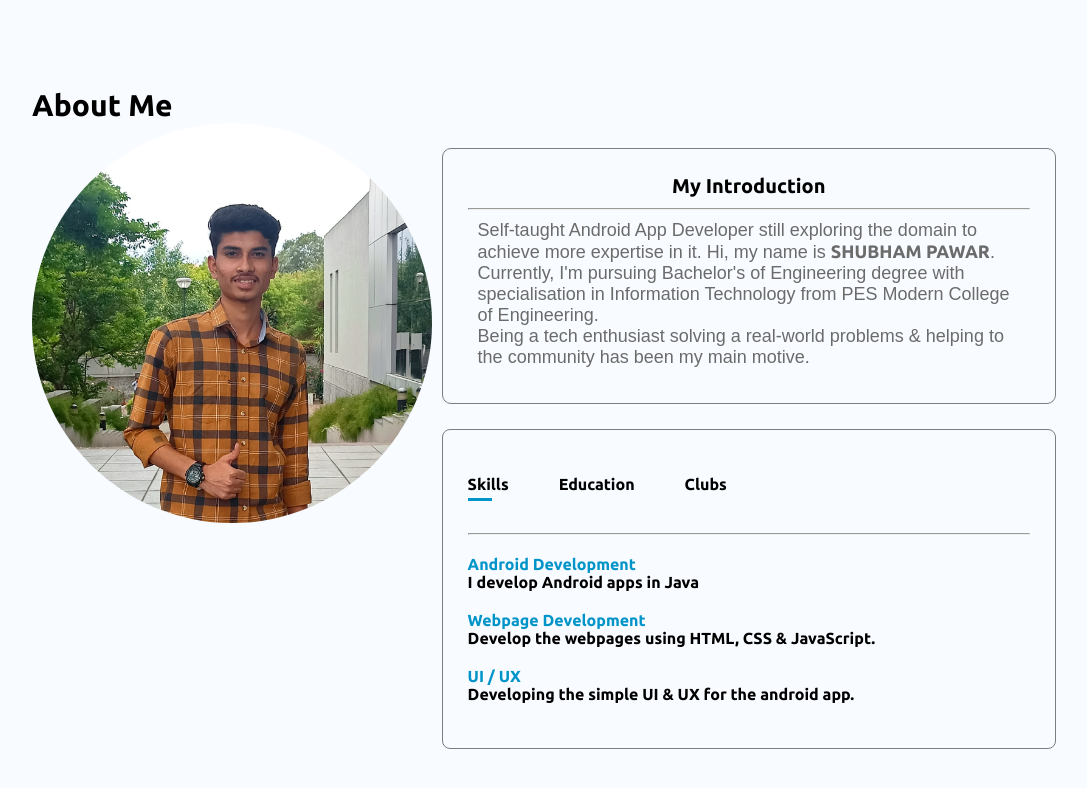
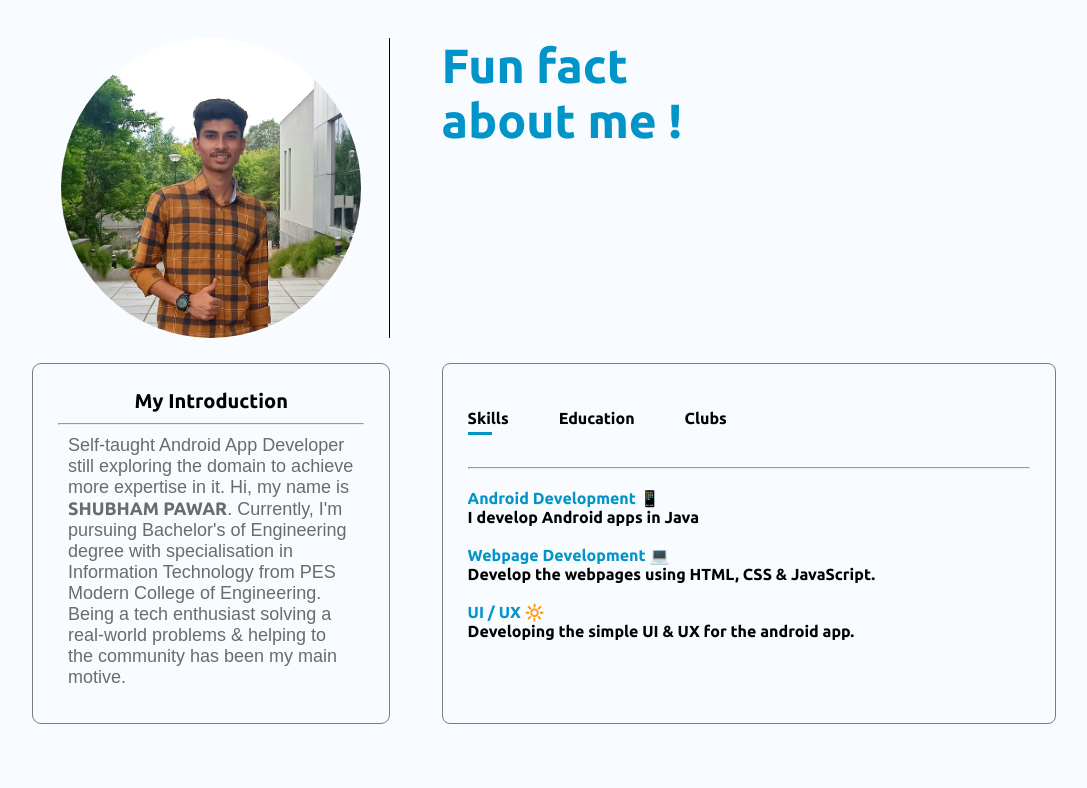
Before and after one commit to Shubham5250/portfolio-shubham-pawar, a plain HTML site: page index.html in a window 1280 px wide. Shown: the part 802-1590 px from the top of the page, without its empty margins (96-1183 px from the left). After the commit the page ends 1566 px from the top, so only its background shows below. Drawn offline with nearby package versions, Linux system fonts and the light colour scheme; no server answers.

Commit message:
about section edited

```diff
--- a/index.html
+++ b/index.html
@@ -107,13 +107,20 @@
 
     <div id="about">
       <div class="container">
-        <h1 class="sub-title">About Me</h1>
+        <!-- <h1 class="sub-title">About Me</h1> -->
         <div class="row">
           <!-- my photo here -->
+          <div class="about-col-2">
+            <div class="about-col-1">
+              <img src="images/20220920_230650.jpg" alt="" />
+            </div>
+            <div class="heading">
+              <span
+                ><h1>Fun fact <br />about me !</h1></span
+              >
+            </div>
+          </div>
 
-          <div class="about-col-1">
-            <img src="images/20220920_230650.jpg" alt="" />
-          </div>
           <!-- about me here -->
 
           <div class="about-col-2">
@@ -145,46 +152,46 @@
               <div class="tab-contents active-tab" id="skills">
                 <ul>
                   <li>
-                    <span>Android Development</span><br />I develop Android apps
-                    in Java
+                    <span>Android Development 📱</span><br />I develop Android
+                    apps in Java
                   </li>
                   <li>
-                    <span>Webpage Development</span><br />Develop the webpages
-                    using HTML, CSS & JavaScript.
+                    <span>Webpage Development 💻</span><br />Develop the
+                    webpages using HTML, CSS & JavaScript.
                   </li>
                   <li>
-                    <span>UI / UX</span><br />Developing the simple UI & UX for
-                    the android app.
+                    <span>UI / UX 🔆</span><br />Developing the simple UI & UX
+                    for the android app.
                   </li>
                 </ul>
               </div>
               <div class="tab-contents" id="education">
                 <ul>
                   <li>
-                    <span>PES Modern College of Engineering</span><br />B.E
+                    <span>PES Modern College of Engineering 🏫</span><br />B.E
                     (2021 - present), 8.9 GPA 1st year
                   </li>
                   <li>
-                    <span>Urmi School & Hostel, Vadodara</span><br />H.Sc (2013
-                    - 2021), 89% CBSE.
+                    <span>Urmi School & Hostel, Vadodara 📚</span><br />H.Sc
+                    (2013 - 2021), 89% CBSE.
                   </li>
-                  <li><span>Parner Public School</span><br />(2007-2013)</li>
+                  <li><span>Parner Public School 👨‍🏫</span><br />(2007-2013)</li>
                 </ul>
               </div>
               <div class="tab-contents" id="clubs">
                 <ul>
                   <li>
                     <span
-                      >Google Developers Student Clubs (Aug 2022 -
-                      Present)</span
+                      >Google Developers Student Clubs (Aug 2022 - Present)
+                      🎯</span
                     ><br />Web Development Team, Member.
                   </li>
                   <li>
-                    <span>Rotaract Club (Sept 2022 - Present)</span><br />Public
-                    Relations Officer (PRO).
+                    <span>Rotaract Club (Sept 2022 - Present) 🧿</span
+                    ><br />Public Relations Officer (PRO).
                   </li>
                   <li>
-                    <span>MARS Club (Jan 2022 - Dec 2021)</span><br />CS/IT
+                    <span>MARS Club (Jan 2022 - Dec 2021) 🚀</span><br />CS/IT
                     Team, Member.
                   </li>
                 </ul>
--- a/style.css
+++ b/style.css
@@ -137,7 +137,7 @@ nav ul li a:hover::after{
 
 .details_subtitle::before {
 
-    background-color: #000;
+    background-color: rgb(0, 0, 0);
     content: "";
     height: 1px;
     left:0%;
@@ -179,32 +179,39 @@ span{
 /* abour section */
 
 #about{
-    padding: 80px 0;
+    padding: 30px 0;
 }
 .row{
-    display: flex;
+    /* display: flex; */
     justify-content: space-between;
     flex-wrap: wrap;
 }
 
 .about-col-1{
+    display: flex;
+    justify-content: center;
     flex-basis: 35%;
+    border-right: #000 solid 1px;
 }
 
+.heading{
+    flex-basis: 60%;
+    font-size: 1.5rem;
+}
 .about-col-1 img{
-    width: 400px;
+    width: 300px;
     border-radius: 50%;
 }
 
 
 .about-col-2{
-    flex-basis: 60%;
+    display: flex;
+    justify-content: space-between;
 }
 
 .sub-title{
-
-    font-size: 30px;
-    /* align-items: center; */
+    font-size: 35px;
+    text-align: center;
 }
 .section_subtitle{
     text-align: center;
@@ -212,6 +219,7 @@ span{
     margin-bottom: 10px;
 }
 .about_me{
+    flex-basis: 35%;
     margin-top: 25px;
     padding: 25px;
     border-radius: 9px;
@@ -232,7 +240,7 @@ span{
 .tab-section{
     border: rgb(125, 125, 125) solid 1px;
     border-radius: 8px;
-
+    flex-basis: 60%;
     margin-top: 25px;
     padding: 25px;
 }
```
